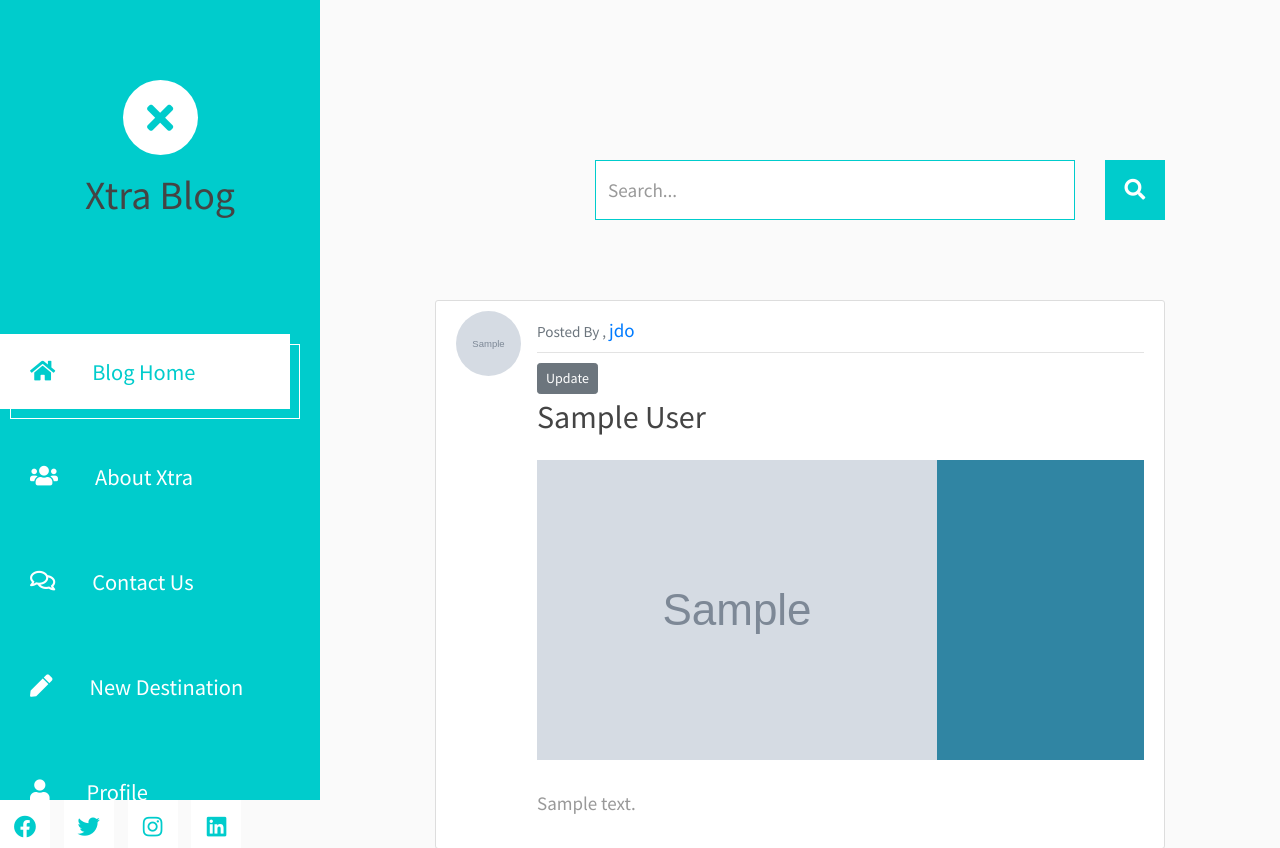
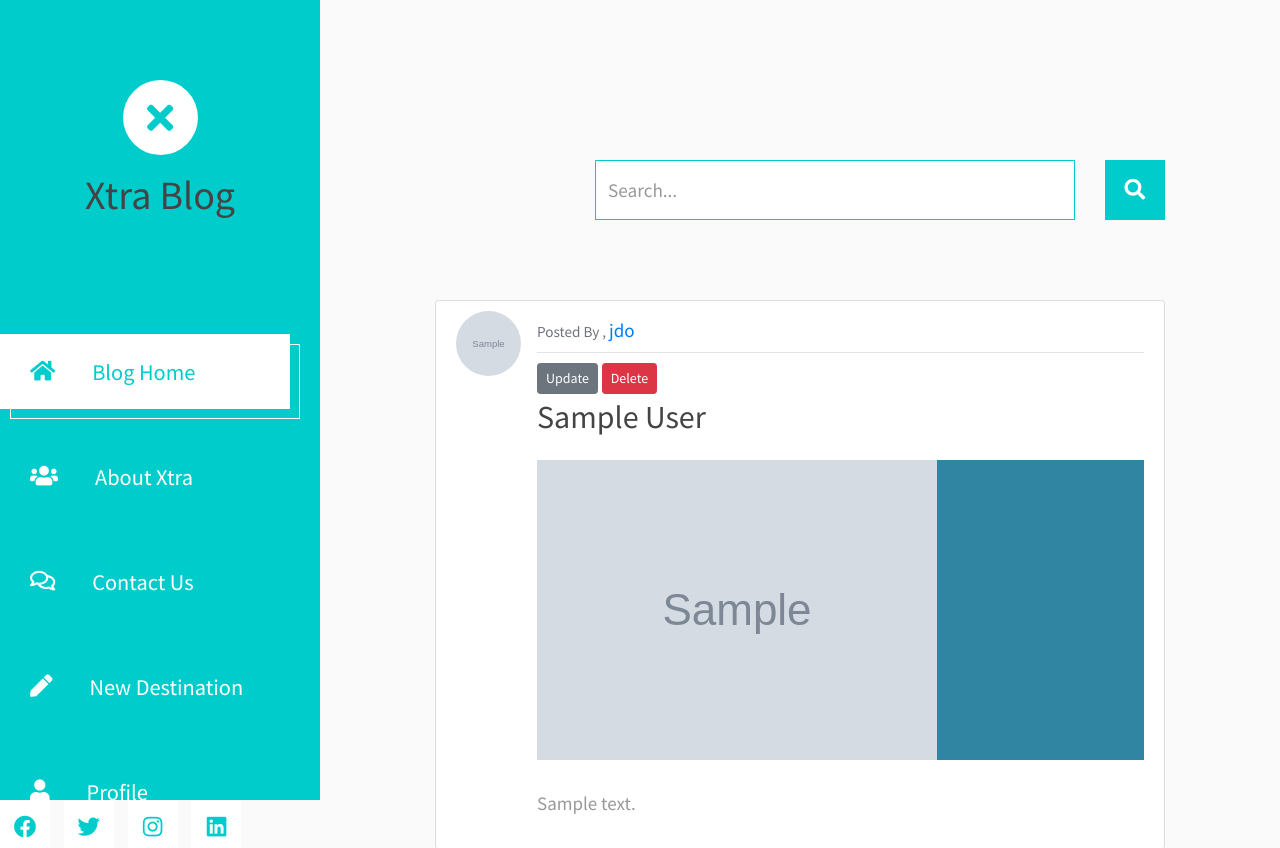
Before and after one commit to mhammed2020/Visit-Morocco-Platform, a Django app: page /detail/1/ in a window 1280 px wide. Shown: the top 848 px of the page. Run offline with Django 3.2, Linux system fonts and the light colour scheme; a user stored in the database is signed in; data comes from the database, SQL or seed files in the repository; tables that the repository leaves empty hold one stand-in row (values such as "Sample post"); grey boxes marked "Sample" are stand-in pictures; some libraries are stand-ins or nearby versions.

Commit message:
add delete btn   to detail post templates

```diff
--- a/templates/accounts/post_detail.html
+++ b/templates/accounts/post_detail.html
@@ -17,6 +17,9 @@
       {% if post.author == user %}
       <div>
         <a class="btn btn-secondary btn-sm mt-1 mb-1" href="{% url 'post-update' post.pk %}">Update</a>
+
+        <a class="btn btn-danger btn-sm mt-1 mb-1" href="{% url 'post-update' post.pk %}">Delete</a>
+
       </div>
     {% endif %}
       <h2 class="article-title mb-4">{{ post.name }}</h2>
```
